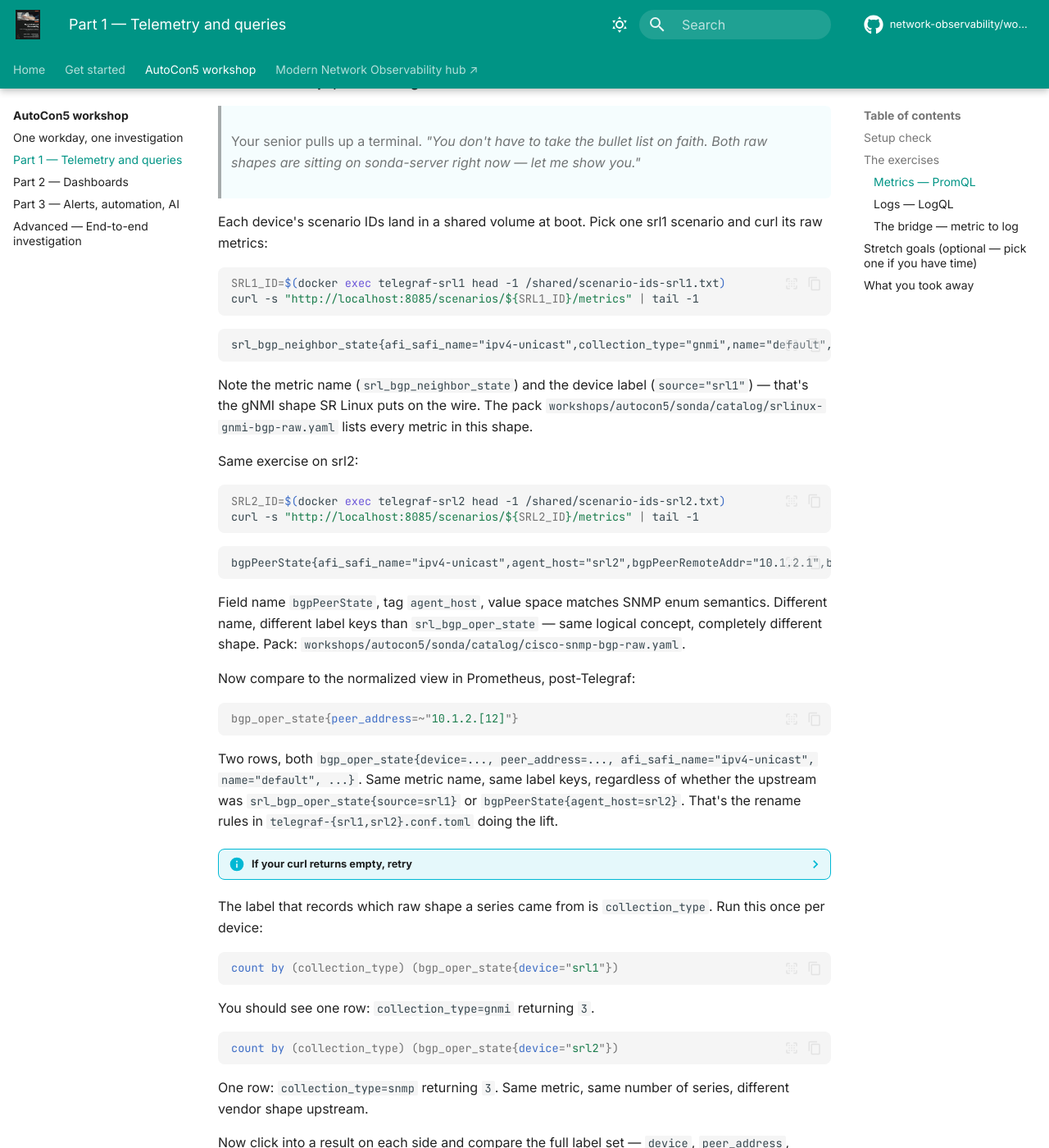
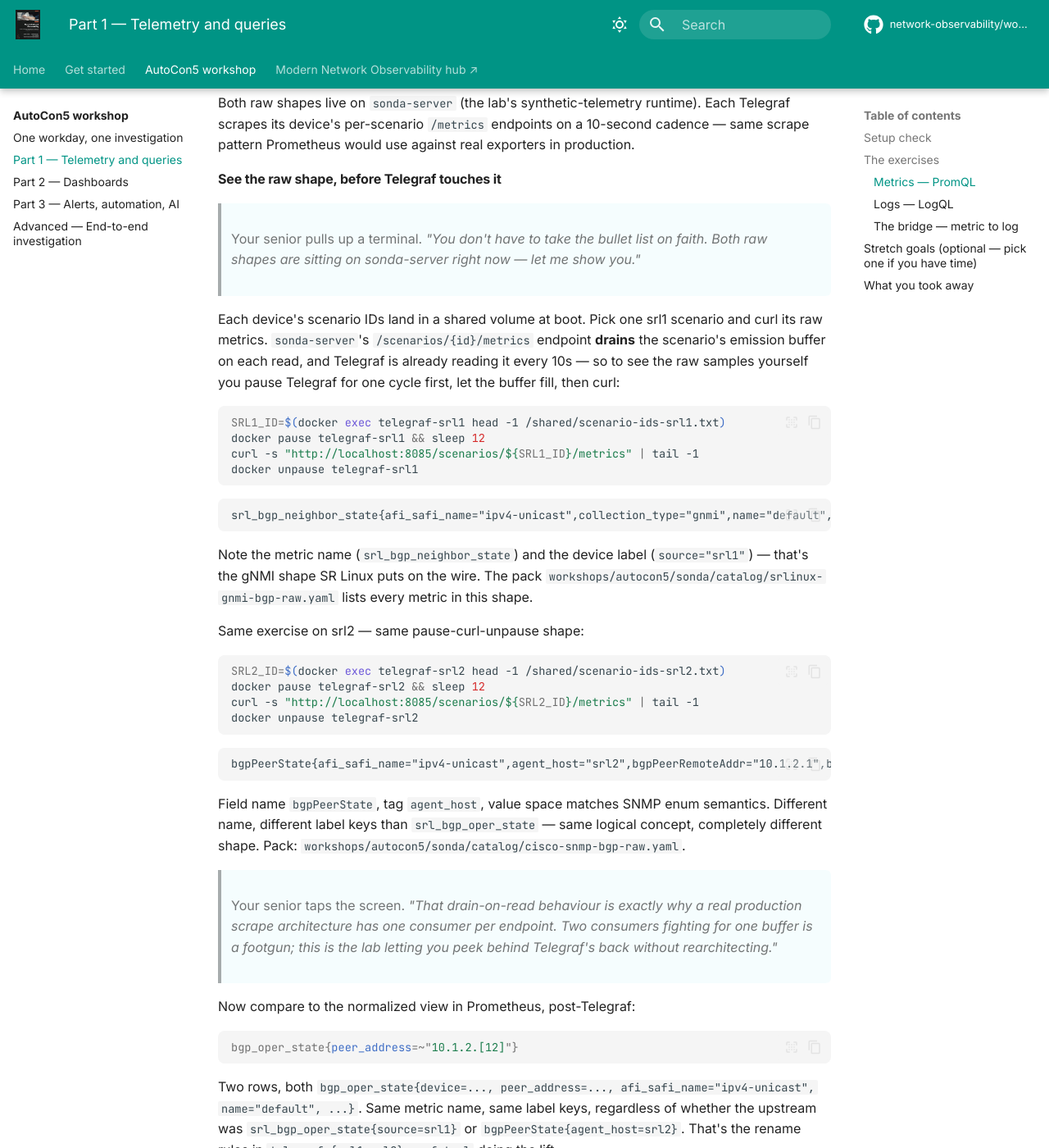
Before and after one commit to network-observability/workshops, an MkDocs documentation site: the page built from docs/workshop/part-1.md, in a window 1280 px wide and 1400 px high, scrolled down 7336 px. Shown: the whole window at 82% size. Built offline with MkDocs 1.6.1 and Material for MkDocs 9.7.7, drawn with Linux system fonts in a browser that asks for light colours; comment, search, counter and statistics services are not loaded; some of the changed text lies outside the part shown.

Commit message:
docs(autocon5): part-1 bootstrap pointer, raw-shape via pause-curl, part-3 stop decision
- part-1 Setup check: one-sentence pointer to the README's first-time
  bootstrap sequence — solo learners hit SchemaNotFoundError otherwise.
- part-1 Ex 6 raw-shape exercise: replace the curl-then-retry pattern
  with docker pause/curl/unpause — telegraf was winning the buffer-drain
  race deterministically, so the old 'retry' callout never produced data.
  Removed the obsolete '?? info' callout. Added a short senior-voice
  aside on why production scrape architectures keep one consumer per
  endpoint.
- part-3 'four paths' table: surface the fifth outcome ('stop' — fires
  when the device isn't in Infrahub) in prose after the table; update
  Step 5's expected LogQL output with the 'stop' row and a note that
  it's optional.

````diff
--- a/workshops/autocon5/guides/part-1-telemetry-and-queries.md
+++ b/workshops/autocon5/guides/part-1-telemetry-and-queries.md
@@ -11,6 +11,8 @@ This part is the longest of the day on purpose — every later part depends on y
 ## Setup check
 
 Your senior already has Grafana up on their screen. They've reset the lab to known-good baseline and confirmed every row says `ok`. Your turn.
+
+If this is your first time bringing up the lab solo, run the four-command **Bring it up** sequence from the workshop README first (`uv sync --all-packages` → `nobs setup` → `nobs autocon5 up` → `nobs autocon5 load-infrahub`) — `nobs autocon5 up` alone doesn't seed Infrahub, and `reset` will fail with `SchemaNotFoundError` until `load-infrahub` has run once.
 
 In a terminal:
 
@@ -177,31 +179,37 @@ Both raw shapes live on `sonda-server` (the lab's synthetic-telemetry runtime).
 
 > Your senior pulls up a terminal. *"You don't have to take the bullet list on faith. Both raw shapes are sitting on sonda-server right now — let me show you."*
 
-Each device's scenario IDs land in a shared volume at boot. Pick one srl1 scenario and curl its raw metrics:
+Each device's scenario IDs land in a shared volume at boot. Pick one srl1 scenario and curl its raw metrics. `sonda-server`'s `/scenarios/{id}/metrics` endpoint **drains** the scenario's emission buffer on each read, and Telegraf is already reading it every 10s — so to see the raw samples yourself you pause Telegraf for one cycle first, let the buffer fill, then curl:
 
 ```bash
 SRL1_ID=$(docker exec telegraf-srl1 head -1 /shared/scenario-ids-srl1.txt)
+docker pause telegraf-srl1 && sleep 12
 curl -s "http://localhost:8085/scenarios/${SRL1_ID}/metrics" | tail -1
+docker unpause telegraf-srl1
 ```
 
 ```
-srl_bgp_neighbor_state{afi_safi_name="ipv4-unicast",collection_type="gnmi",name="default",neighbor_asn="65102",peer_address="10.1.2.2",source="srl1"} 1
+srl_bgp_neighbor_state{afi_safi_name="ipv4-unicast",collection_type="gnmi",name="default",neighbor_asn="65102",peer_address="10.1.2.2",source="srl1"} 1 1778960798157
 ```
 
 Note the metric name (`srl_bgp_neighbor_state`) and the device label (`source="srl1"`) — that's the gNMI shape SR Linux puts on the wire. The pack `workshops/autocon5/sonda/catalog/srlinux-gnmi-bgp-raw.yaml` lists every metric in this shape.
 
-Same exercise on srl2:
+Same exercise on srl2 — same pause-curl-unpause shape:
 
 ```bash
 SRL2_ID=$(docker exec telegraf-srl2 head -1 /shared/scenario-ids-srl2.txt)
+docker pause telegraf-srl2 && sleep 12
 curl -s "http://localhost:8085/scenarios/${SRL2_ID}/metrics" | tail -1
+docker unpause telegraf-srl2
 ```
 
 ```
-bgpPeerState{afi_safi_name="ipv4-unicast",agent_host="srl2",bgpPeerRemoteAddr="10.1.2.1",bgpPeerRemoteAs="65101",collection_type="snmp",name="default"} 1
+bgpPeerState{afi_safi_name="ipv4-unicast",agent_host="srl2",bgpPeerRemoteAddr="10.1.2.1",bgpPeerRemoteAs="65101",collection_type="snmp",name="default"} 1 1778960808168
 ```
 
 Field name `bgpPeerState`, tag `agent_host`, value space matches SNMP enum semantics. Different name, different label keys than `srl_bgp_oper_state` — same logical concept, completely different shape. Pack: `workshops/autocon5/sonda/catalog/cisco-snmp-bgp-raw.yaml`.
+
+> Your senior taps the screen. *"That drain-on-read behaviour is exactly why a real production scrape architecture has one consumer per endpoint. Two consumers fighting for one buffer is a footgun; this is the lab letting you peek behind Telegraf's back without rearchitecting."*
 
 Now compare to the normalized view in Prometheus, post-Telegraf:
 
@@ -210,10 +218,6 @@ bgp_oper_state{peer_address=~"10.1.2.[12]"}
 ```
 
 Two rows, both `bgp_oper_state{device=..., peer_address=..., afi_safi_name="ipv4-unicast", name="default", ...}`. Same metric name, same label keys, regardless of whether the upstream was `srl_bgp_oper_state{source=srl1}` or `bgpPeerState{agent_host=srl2}`. That's the rename rules in `telegraf-{srl1,srl2}.conf.toml` doing the lift.
-
-??? info "If your curl returns empty, retry"
-
-    `sonda-server`'s `/scenarios/{id}/metrics` endpoint drains the scenario's emission buffer on each read. The Telegraf scrape (every 10s) is one consumer, your `curl` is another — they race for the same buffer. Rerun the `curl` a few seconds later; you'll get the next emission's events.
 
 The label that records which raw shape a series came from is `collection_type`. Run this once per device:
 
````
Also changed, not shown: workshops/autocon5/guides/part-3-alerts-automation-ai.md (+5 -2 lines).
